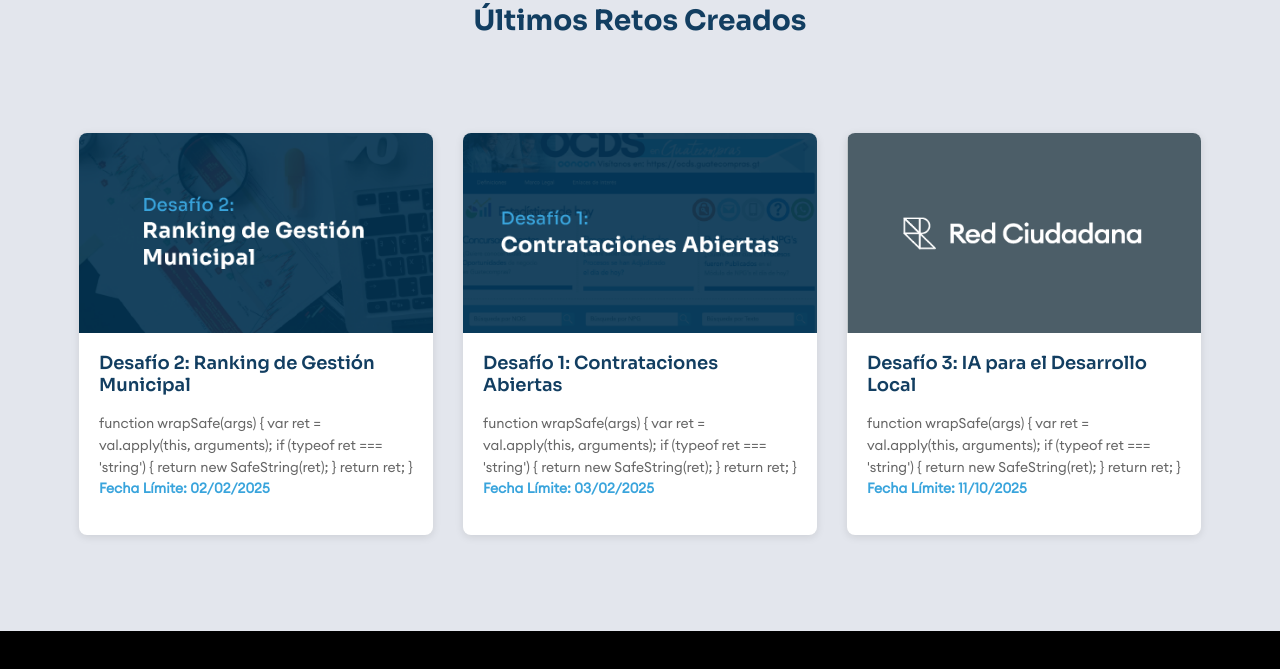
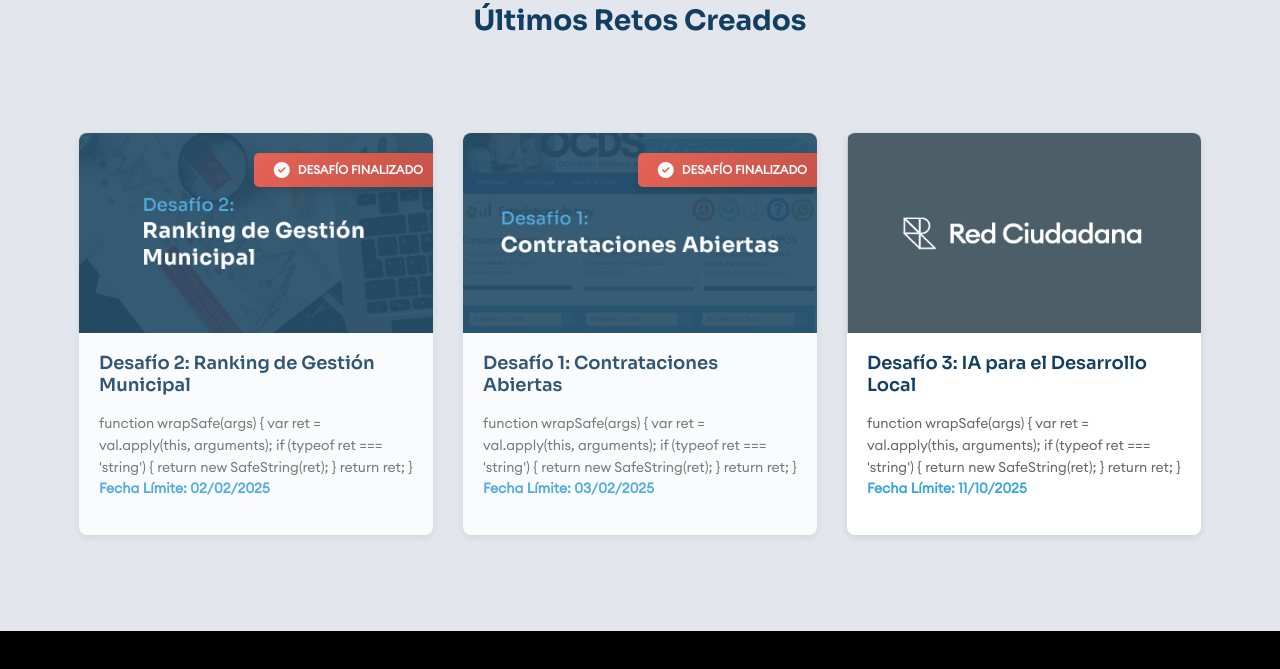
Before and after one commit to RedCiudadana/Desafios, an Eleventy site: page src/desafios.njk in a window 1280 px wide. Shown: the part 800-1469 px from the top of the page. Built offline with nearby package versions, Linux system fonts and the light colour scheme; Eleventy itself is replaced by a stand-in of ours; files that its build step writes are made by us from their sources; what render-markdown-js would draw is missing.

Commit message:
Updated desafios.njk

```diff
--- a/assets/css/challenges.css
+++ b/assets/css/challenges.css
@@ -590,3 +590,50 @@
     height: auto;
     display: block;
 }
+
+/* Finished Challenge Badge */
+.finished-challenge {
+    position: relative;
+    opacity: 0.85;
+}
+
+.finished-badge {
+    position: absolute;
+    top: 20px;
+    right: -10px;
+    background: linear-gradient(135deg, #e74c3c 0%, #c0392b 100%);
+    color: white;
+    padding: 8px 20px;
+    border-radius: 5px;
+    font-size: 12px;
+    font-weight: bold;
+    z-index: 10;
+    box-shadow: 0 4px 8px rgba(0, 0, 0, 0.2);
+    display: flex;
+    align-items: center;
+    gap: 8px;
+    transform: rotate(0deg);
+}
+
+.finished-badge i {
+    font-size: 16px;
+}
+
+.hero-finished-badge {
+    background: linear-gradient(135deg, #e74c3c 0%, #c0392b 100%);
+    color: white;
+    padding: 12px 30px;
+    border-radius: 8px;
+    font-size: 16px;
+    font-weight: bold;
+    margin-top: 20px;
+    box-shadow: 0 4px 12px rgba(0, 0, 0, 0.3);
+    display: inline-flex;
+    align-items: center;
+    gap: 12px;
+    justify-content: center;
+}
+
+.hero-finished-badge i {
+    font-size: 24px;
+}
--- a/src/desafios.njk
+++ b/src/desafios.njk
@@ -29,7 +29,13 @@ permalink: "desafios/index.html"
 				</div>
 				{% for desafio in collections.desafios %}
 				<div class="col-md-4 col-sm-6 my-3">
-					<div class="card challenge-card">
+					<div class="card challenge-card {% if desafio.data.status == 'finished' %}finished-challenge{% endif %}">
+						{% if desafio.data.status == 'finished' %}
+						<div class="finished-badge">
+							<i class="fa-solid fa-check-circle"></i>
+							<span>DESAFÍO FINALIZADO</span>
+						</div>
+						{% endif %}
 						<a href="{{desafio.url}}">
 						<img src="{{desafio.data.image}}" class="card-img-top" alt="Reto 1">
 						<div class="card-body">
--- a/src/desafios/2024-10-11-desafío-1-contrataciones-abiertas.md
+++ b/src/desafios/2024-10-11-desafío-1-contrataciones-abiertas.md
@@ -36,6 +36,7 @@ date: 2025-02-03T05:59:54.705Z
 link: https://redciudadana.org/
 link2: https://redciudadana.org/
 highlight: true
+status: finished
 stage1_videos:
   - url: https://www.youtube.com/embed/3JZ_D3ELwOQ
     title: "Propuesta 1: Plataforma de Monitoreo Ciudadano"
--- a/src/desafios/2024-10-11-desafío-2-ranking-de-gestión-municipal.md
+++ b/src/desafios/2024-10-11-desafío-2-ranking-de-gestión-municipal.md
@@ -36,6 +36,7 @@ date: 2025-02-02T18:00:26.995Z
 link: https://redciudadana.org/
 link2: https://redciudadana.org/
 highlight: true
+status: finished
 stage1_videos:
   - url: https://www.youtube.com/embed/videoseries?list=PLrAXtmErZgOeiKm4sgNOknGvNjby9efdf
     title: "Propuesta 1: Sistema de Ranking Municipal"
```
Also changed, not shown: _includes/layouts/desafio.njk (+14 -0 lines).
